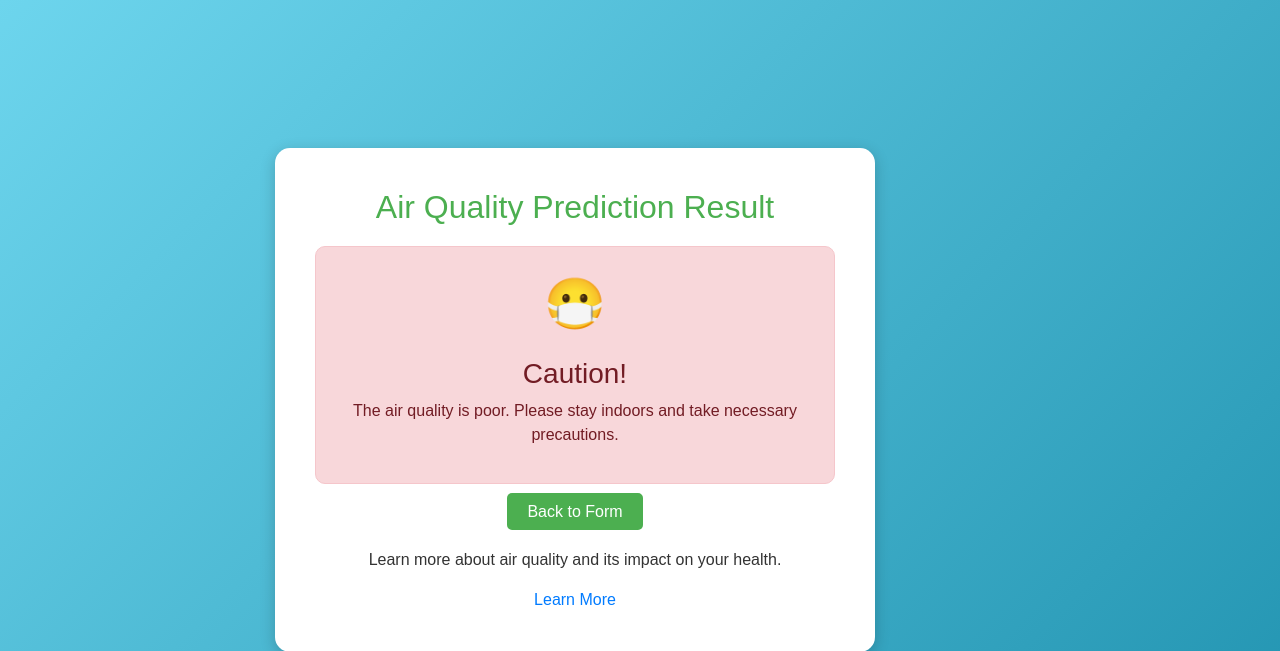
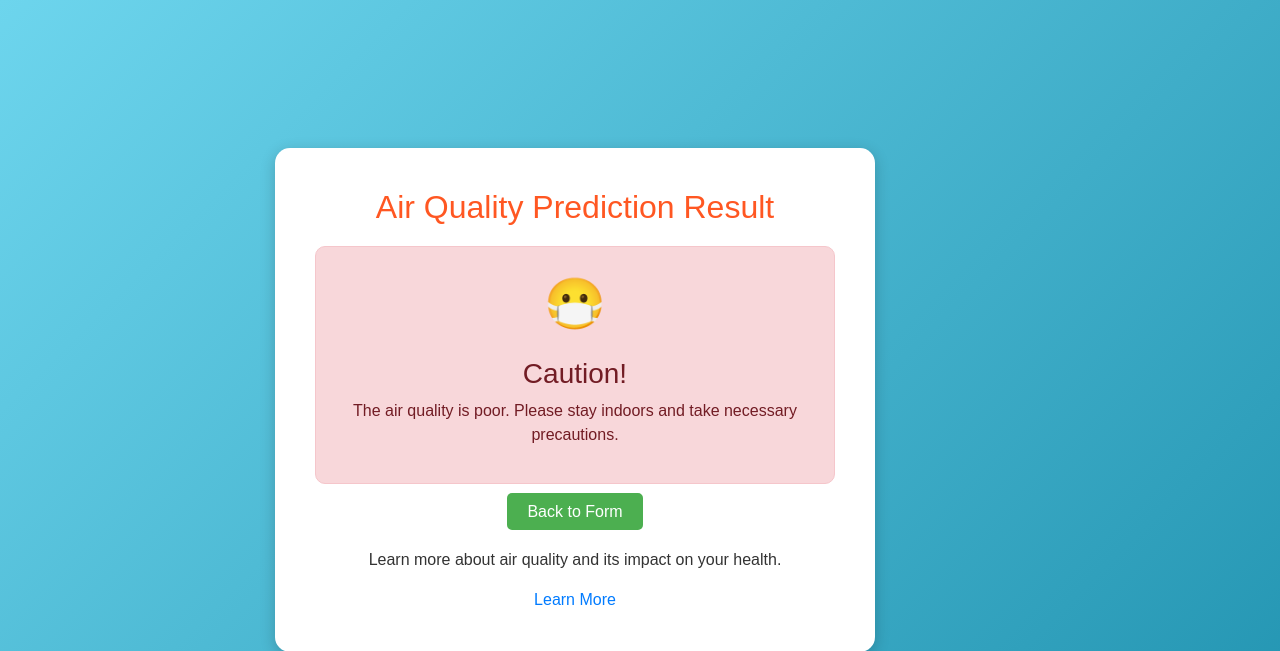
Before and after one commit to srikanththella/AirQualityPrediction, a Flask app: template templates/result.html in a window 1280 px wide. Shown: the top 651 px of the page. Run offline with Flask 3, Linux system fonts and the light colour scheme; the template is opened without the code that fills it, so the values that code supplies are empty; parts of the project's set-up code (start-up, migrations or seed data) failed here and were passed over; some libraries are stand-ins or nearby versions.

Commit message:
Update result.html

```diff
--- a/templates/result.html
+++ b/templates/result.html
@@ -7,6 +7,8 @@
     <link rel="stylesheet" href="https://stackpath.bootstrapcdn.com/bootstrap/4.5.2/css/bootstrap.min.css">
     <style>
         /* Body Styling */
+
+        /*------------------*/
         body {
             font-family: 'Arial', sans-serif;
             margin: 0;
@@ -35,7 +37,15 @@
         .result-container h2 {
             font-size: 2rem;
             margin-bottom: 20px;
-            color: #4CAF50;
+            /* color: #4CAF50; */
+        }
+
+        .good-result{
+            color: #4CAF50
+        }
+
+        .poor-result{
+            color: #FF5722
         }
 
         /* Success or Danger Message Styling */
@@ -87,7 +97,9 @@
         }
 
         .back-button:hover {
-            background-color: #45a049;
+            background-color: #1c6e20;
+            text-decoration: none;
+            color: #fff;
         }
 
         /* Fade-In Animation */
@@ -101,6 +113,8 @@
                 transform: translateY(0);
             }
         }
+
+
     </style>
 </head>
 <body>
@@ -108,18 +122,20 @@
         <div class="row justify-content-center">
             <div class="col-md-8">
                 <div class="result-container">
-                    <h2>Air Quality Prediction Result</h2>
+                    <h2 class="{% if prediction_text == 'Good' %}good-result{% else %}poor-result{% endif %}">Air Quality Prediction Result</h2>
                     {% if prediction_text == 'Good' %}
                         <div class="alert alert-success result-message">
                             <div class="result-icon result-icon-good">😊</div>
                             <h3>Great News!</h3>
                             <p>The air quality is good. Enjoy the fresh air and have a wonderful day!</p>
+
                         </div>
                     {% else %}
                         <div class="alert alert-danger result-message">
                             <div class="result-icon result-icon-poor">😷</div>
                             <h3>Caution!</h3>
                             <p>The air quality is poor. Please stay indoors and take necessary precautions.</p>
+
                         </div>
                     {% endif %}
                     <!-- Back Button -->
```
